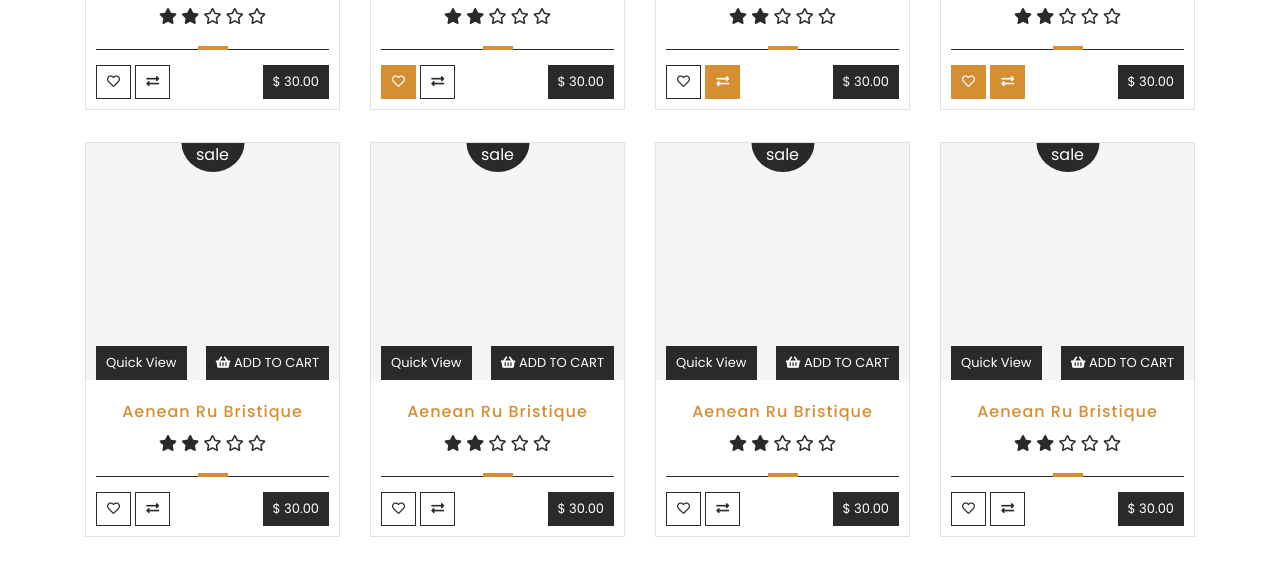
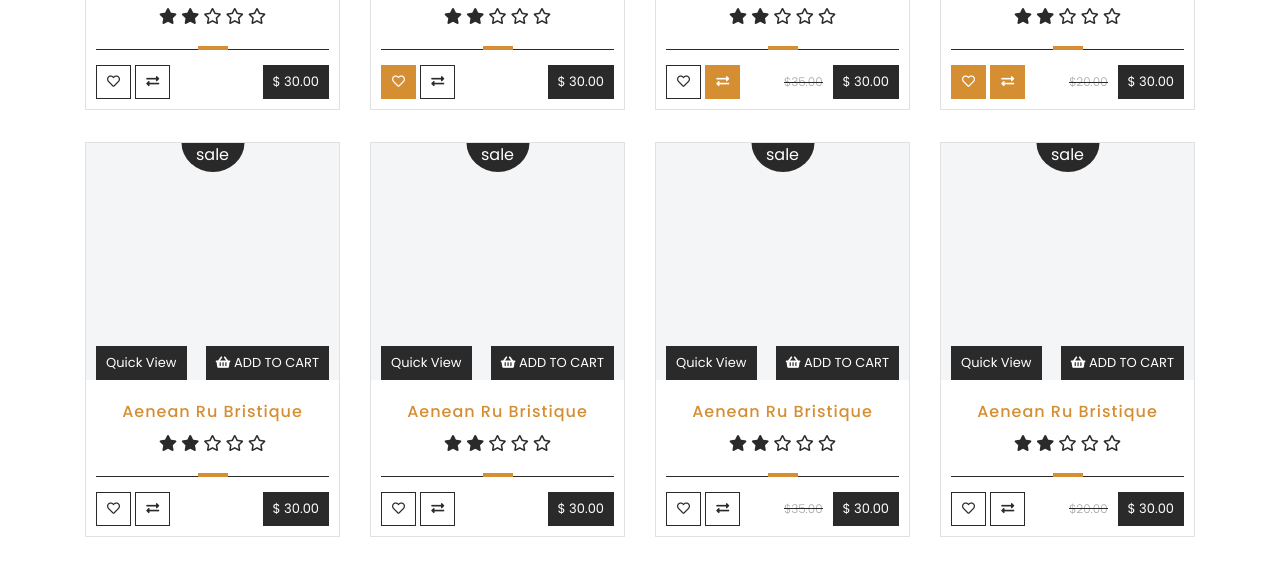
Before and after one commit to mateuszwrobel/wdp-1809-01, a website: page src/index.html in a window 1280 px wide. Shown: the part 959-1525 px from the top of the page. Drawn offline with nearby package versions, Linux system fonts and the light colour scheme; files that its build step writes are made by us from their sources; files whose address does not match are found by name.

Commit message:
Add old price in product-box.
This fixes bug WDP180901-6.

```diff
--- a/src/index.html
+++ b/src/index.html
@@ -248,6 +248,7 @@
                 <a href="#" class="btn-outline" active><i class="fas fa-exchange-alt"></i></a>
               </div>
               <div class="price">
+                <div class="old-price">$35.00</div>
                 <div class="btn-main-small no-hover">$ 30.00</div>
               </div>
             </div>
@@ -279,6 +280,7 @@
                 <a href="#" class="btn-outline" active><i class="fas fa-exchange-alt"></i></a>
               </div>
               <div class="price">
+                <div class="old-price">$20.00</div>
                 <div class="btn-main-small no-hover">$ 30.00</div>
               </div>
             </div>
@@ -372,6 +374,7 @@
                 <a href="#" class="btn-outline"><i class="fas fa-exchange-alt"></i></a>
               </div>
               <div class="price">
+                <div class="old-price">$35.00</div>
                 <div class="btn-main-small no-hover">$ 30.00</div>
               </div>
             </div>
@@ -403,6 +406,7 @@
                 <a href="#" class="btn-outline"><i class="fas fa-exchange-alt"></i></a>
               </div>
               <div class="price">
+                <div class="old-price">$20.00</div>
                 <div class="btn-main-small no-hover">$ 30.00</div>
               </div>
             </div>
--- a/src/sass/components/_product-box.scss
+++ b/src/sass/components/_product-box.scss
@@ -48,7 +48,7 @@
     .stars {
       a {
         text-decoration: none;
-        color: rgb(42,42,42);
+        color: rgb(42, 42, 42);
         @extend .far;
         @extend .fa-star;
 
@@ -89,5 +89,36 @@
         color: #ffffff;
       }
     }
+
+    .price {
+      display: flex;
+      justify-content: flex-end;
+
+      .old-price {
+        display: flex;
+        justify-content: flex-end;
+        font-size: 12px;
+        color: #a5a5a5;
+        font-weight: 300;
+        text-align: center;
+        line-height: 24px;
+        padding: 5px 10px;
+        position: relative;
+
+        &::after {
+          content: "";
+          display: inline-block;
+          width: 39px;
+          height: 1px;
+          position: absolute;
+          top: 0;
+          bottom: 0;
+          left: 0;
+          right: 0;
+          margin: auto;
+          background-color: #292929;
+        }
+      }
+    }
   }
 }
```
Also changed, not shown: dist/css/style.css, dist/index.html.
